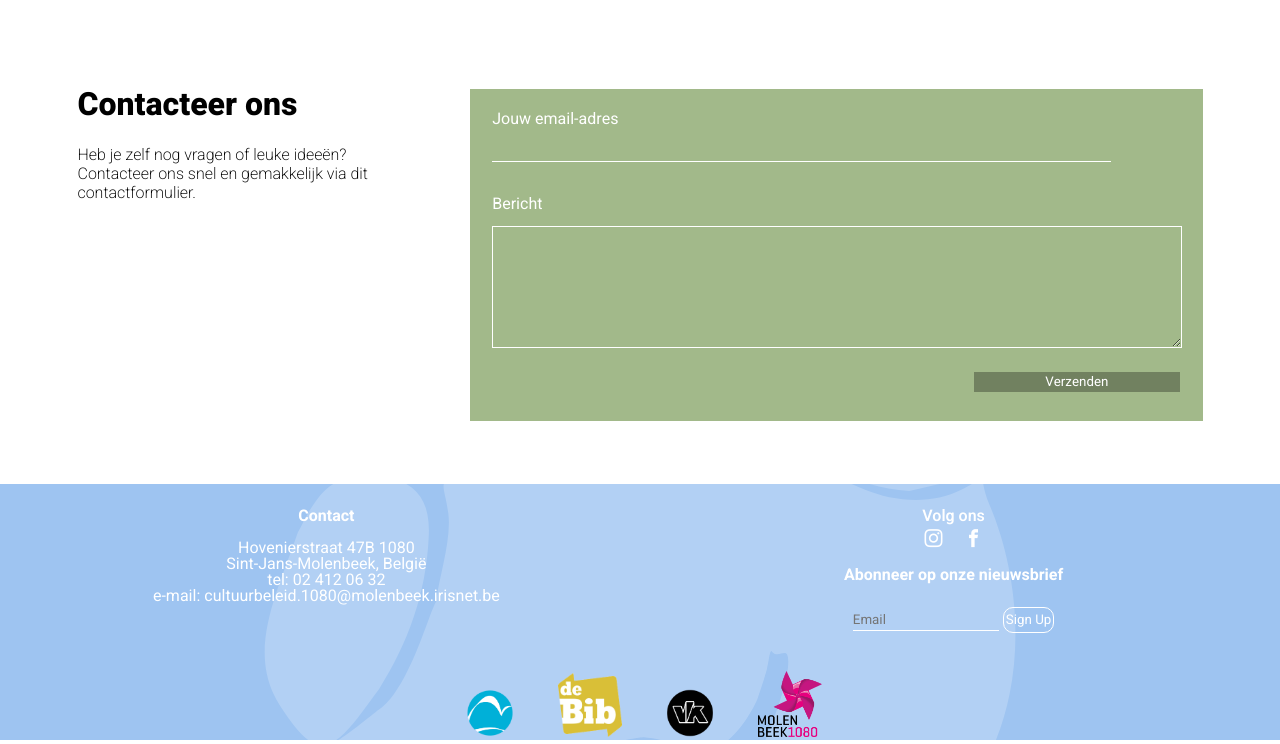
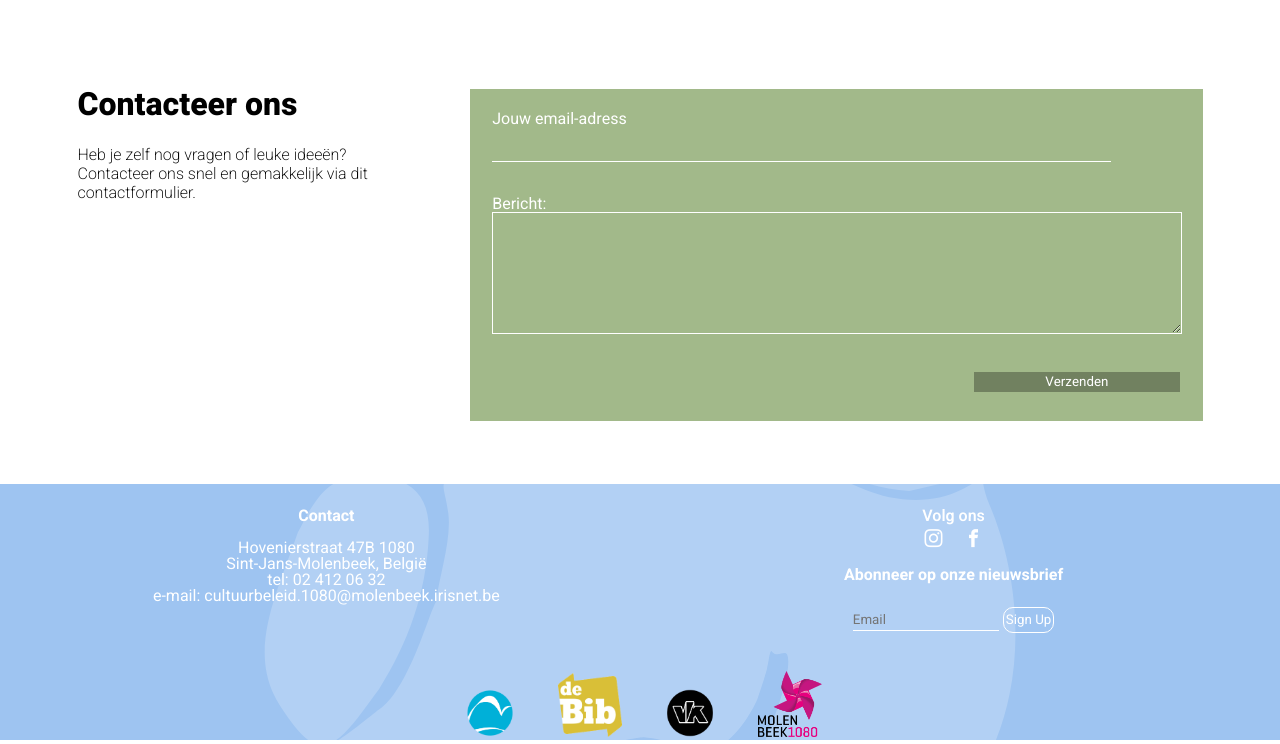
Before and after one commit to kevser-tr/FullProjects, a website: page index.html in a window 1280 px wide. Shown: the part 1339-2083 px from the top of the page. Drawn offline with Linux system fonts and the light colour scheme; files whose address does not match are found by name.

Commit message:
Update index.html

```diff
--- a/index.html
+++ b/index.html
@@ -150,11 +150,11 @@
           </p>
         </div>
         <div id="homeform">
-          <form name= "contact" method="POST" data-netlify="true">
-            <label for="homemail">Jouw email-adres</label>
+          <form name="contact" method="POST" data-netlify="true">
+            <label for="homemail">Jouw email-adress</label>
             <input type="email" name="email" id="homemail" />
-            <label for="homemessage">Bericht</label>
-            <textarea rows="6" cols="50" id="homemessage"></textarea>
+            <label for="homemessage">Bericht: <textarea rows="6" cols="50" id="homemessage"></textarea></label>
+
             <input type="submit" value="Verzenden" id="homesubmit" />
           </form>
         </div>
```
